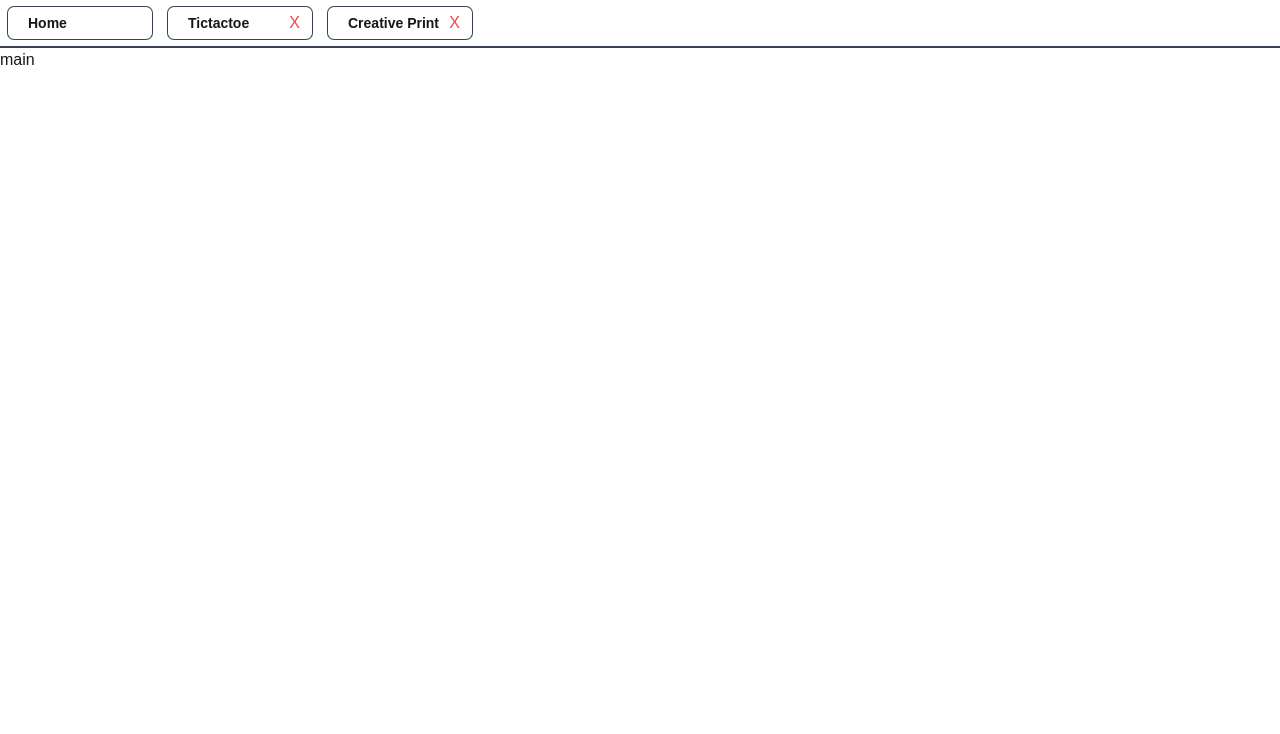
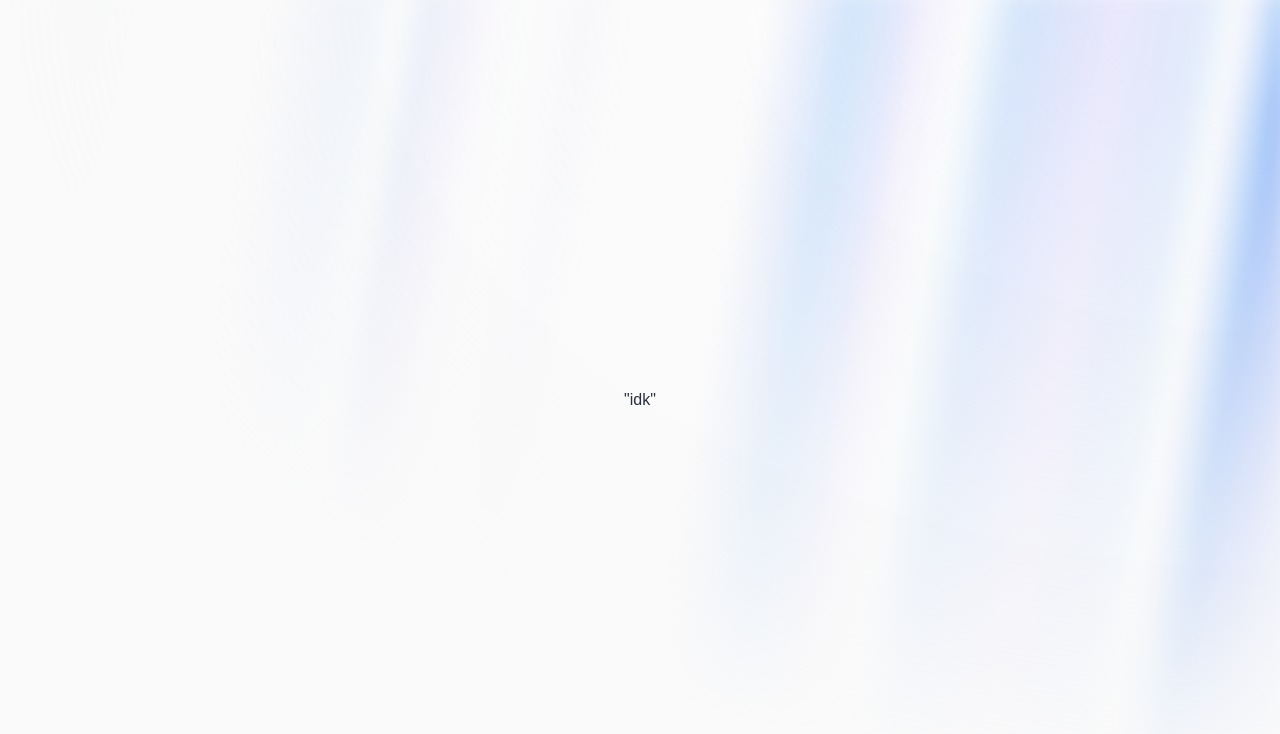
Before and after one commit to tunafysh/tunafysh, a Next.js app: page / in a window 1280 px wide. Shown: the top 734 px of the page. Built offline with nearby package versions, Linux system fonts and the light colour scheme.

Commit message:
Tabs are working now

```diff
--- a/app/globals.css
+++ b/app/globals.css
@@ -2,21 +2,7 @@
 @tailwind components;
 @tailwind utilities;
 
-:root {
-  --background: #ffffff;
-  --foreground: #171717;
-}
-
-@media (prefers-color-scheme: dark) {
-  :root {
-    --background: #0a0a0a;
-    --foreground: #ededed;
-  }
-}
-
 body {
-  color: var(--foreground);
-  background: var(--background);
   font-family: Arial, Helvetica, sans-serif;
 }
 
--- a/app/page.tsx
+++ b/app/page.tsx
@@ -1,14 +1,14 @@
 "use client";
 import Main from "@/components/screens/main";
-import TabBar from "@/components/tabbar";
+import IframeTabs from "@/components/tabbar";
 import { useState } from "react";
 import { PageProps } from "@/components/defs";
-import { TictactoeScreen, CatalystScreen, CreprintScreen } from "@/components/screens/screens";
+import { TictactoeScreen, CreprintScreen } from "@/components/screens/screens";
 
 export default function Home() {
-  const [currentPage, setCurrentPage] = useState(0);
+  const [currentPage] = useState(0);
 
-  const [pages, setPages] = useState<PageProps[]>([{
+  const [pages] = useState<PageProps[]>([{
     title: 'Home',
     status: 'indestructible',
     screen: <Main />,
@@ -23,8 +23,8 @@ export default function Home() {
   }]);
 
   return (
-    <div className="w-full h-screen">
-      <TabBar pages={pages} currentPage={currentPage} setPages={setPages} setCurrentPage={setCurrentPage} />
+    <div className="w-full h-screen overflow-hidden">
+      <IframeTabs />
       {pages[currentPage].screen}
     </div>
   );
--- a/components/screens/main.tsx
+++ b/components/screens/main.tsx
@@ -1,7 +1,11 @@
+import { AuroraBackground } from "../ui/aurorabg";
+
 export default function MainScreen() {
     return (
         <div>
-            <h1>main</h1>
+            <AuroraBackground>
+                "idk"
+            </AuroraBackground>
         </div>
     )
 }
--- a/components/tabbar.tsx
+++ b/components/tabbar.tsx
@@ -1,52 +1,103 @@
 "use client"
-import { motion } from "motion/react";
-import { TabProps, PageProps } from "@/components/defs";
-import { Dispatch, SetStateAction, useEffect } from "react";
-import { removePage } from "./pageactions";
 
-export function Tab({ title, status, onClick, setPages, currentPage, setCurrentPage }: TabProps) {
-    if(status == 'closed'){
-        return(<></>)
-    }
-    else{
-    return (
-
-            <div onClick={onClick} className="w-36 h-8 rounded-md ring-1 ring-gray-700 cursor-pointer flex flex-row items-center pl-5 pr-3 justify-between">
-            <h1 className="h-fit font-semibold text-sm">{title}</h1>
-        {status == 'open'? <div className="select-none flex items-center justify-centerw-8 h-8 text-red-500" onClick={() => {
-            removePage(setPages, currentPage)
-            if (currentPage > 0) {
-                setCurrentPage(currentPage - 1);
-            }
-            }}>X</div>: <></>}
-        </div>
-    )}
+import { motion, AnimatePresence } from "motion/react"
+import { X } from 'lucide-react'
+import { ReactNode, useState } from "react"
+import MainScreen from "@/components/screens/main"
+// eslint-disable-next-line @typescript-eslint/no-unused-vars
+import { CatalystScreen, TictactoeScreen, CreprintScreen } from "@/components/screens/screens"
+/*
+{ id: "2", title: "Catalyst", screen: <CatalystScreen/> },
+  { id: "3", title: "Tictactoe", screen: <TictactoeScreen/> },
+  { id: "4", title: "Creative Print", screen: <CreprintScreen/> },
+*/
+interface Page {
+  id: string
+  title: string
+  screen: ReactNode
 }
 
+const initialPages: Page[] = [
+  { id: "1", title: "Main", screen: <MainScreen /> },
+]
+
 const tabVariants = {
-    "hidden": {
-        transform: "translateY(-100%)",
-    },
-    "visible": {
-        transform: "translateY(0%)",
+  hidden: { opacity: 0, y: -20 },
+  visible: { opacity: 1, y: 0 },
+}
+
+export default function IframeTabs() {
+  const [pages, setPages] = useState<Page[]>(initialPages)
+  const [currentPageId, setCurrentPageId] = useState(pages[0].id)
+
+  // eslint-disable-next-line @typescript-eslint/no-unused-vars
+  const addPage = (page: Page) => {
+    const newPage: Page = {
+      id: page.id,
+      title: page.title,
+      screen: page.screen
+    }
+    setPages([...pages, newPage])
+    setCurrentPageId(newPage.id)
+  }
+
+  const removePage = (id: string) => {
+    const newPages = pages.filter(page => page.id !== id)
+    setPages(newPages)
+    if (currentPageId === id) {
+      setCurrentPageId(newPages[newPages.length - 1]?.id || "")
     }
   }
 
-export default function TabBar({ pages, currentPage, setCurrentPage, setPages }: {pages: PageProps[], currentPage: number, setCurrentPage: Dispatch<SetStateAction<number>>, setPages: Dispatch<SetStateAction<PageProps[]>>}) {
-    useEffect(() => {
-        if(pages.length === 1){
-            setCurrentPage(0)
-        }
-    }, [pages, setCurrentPage]);
   return (
-        <motion.div variants={tabVariants} initial="hidden" animate={pages.length === 1 || pages.filter(page => page.status !== 'closed').length === 1? "hidden" : "visible"} className={`w-full h-12 border-b-2 border-gray-700 flex items-center px-2`} transition={{delay: 0.5}}>
-            {pages.length === 1 || pages.filter(page => page.status !== 'closed').length === 1? <></> : (
-                <div className="flex space-x-2 gap-2">
+    <div className="w-full h-screen flex flex-col bg-gray-900">
+      <AnimatePresence>
+        {pages.length > 1 && (
+          <motion.div
+            variants={tabVariants}
+            initial="hidden"
+            animate="visible"
+            exit="hidden"
+            className="w-full h-12 border-b-2 border-gray-700 flex items-center px-2 select-none"
+            transition={{delay: 0.5}}
+          >
+            <div className="flex space-x-2 gap-2 select-none">
               {pages.map((page) => (
-                        <Tab key={page.title} currentPage={currentPage} setPages={setPages} title={page.title} status={page.status} setCurrentPage={setCurrentPage} onClick={() => setCurrentPage(pages.indexOf(page))} />
+                <motion.div
+                  key={page.id}
+                  onClick={() => setCurrentPageId(page.id)}
+                  className={`relative flex items-center px-4 py-2 rounded-lg cursor-pointer select-none ${
+                    currentPageId === page.id ? 'bg-white hover:bg-white/70 text-black' : 'bg-gray-800 hover:bg-gray-700 text-gray-400'
+                  }`}
+                  layout
+                >
+                  <span className="mr-2">{page.title}</span>
+                  {page.id === "1"? <></>: <button
+                    onClick={(e) => {
+                      e.stopPropagation()
+                      removePage(page.id)
+                    }}
+                    className="p-1 rounded-full hover:bg-red-500 hover:text-white"
+                    aria-label={`Close ${page.title} tab`}
+                  >
+                    <X className="h-4 w-4" />
+                  </button>}
+                </motion.div>
               ))}
             </div>
+          </motion.div>
         )}
-        </motion.div>
-    );
+      </AnimatePresence>
+      <div className="flex-grow relative">
+        {pages.map((page) => (
+          <div
+            key={page.id}
+            className={`absolute inset-0 ${currentPageId === page.id ? "block" : "hidden"}`}
+          >
+            {page.screen}
+          </div>
+        ))}
+      </div>
+    </div>
+  )
 }
--- /dev/null
+++ b/components/ui/aurorabg.tsx
@@ -0,0 +1,54 @@
+"use client";
+import { cn } from "@/lib/utils";
+import React, { ReactNode } from "react";
+
+interface AuroraBackgroundProps extends React.HTMLProps<HTMLDivElement> {
+  children: ReactNode;
+  showRadialGradient?: boolean;
+}
+
+export const AuroraBackground = ({
+  className,
+  children,
+  showRadialGradient = true,
+  ...props
+}: AuroraBackgroundProps) => {
+  return (
+    <main>
+      <div
+        className={cn(
+          "relative flex flex-col  h-[100vh] items-center justify-center bg-zinc-50 dark:bg-zinc-900  text-slate-950 transition-bg",
+          className
+        )}
+        {...props}
+      >
+        <div className="absolute inset-0 overflow-hidden">
+          <div
+            //   I'm sorry but this is what peak developer performance looks like // trigger warning
+            className={cn(
+              `
+            [--white-gradient:repeating-linear-gradient(100deg,var(--white)_0%,var(--white)_7%,var(--transparent)_10%,var(--transparent)_12%,var(--white)_16%)]
+            [--dark-gradient:repeating-linear-gradient(100deg,var(--black)_0%,var(--black)_7%,var(--transparent)_10%,var(--transparent)_12%,var(--black)_16%)]
+            [--aurora:repeating-linear-gradient(100deg,var(--blue-500)_10%,var(--indigo-300)_15%,var(--blue-300)_20%,var(--violet-200)_25%,var(--blue-400)_30%)]
+            [background-image:var(--white-gradient),var(--aurora)]
+            dark:[background-image:var(--dark-gradient),var(--aurora)]
+            [background-size:300%,_200%]
+            [background-position:50%_50%,50%_50%]
+            filter blur-[10px] invert dark:invert-0
+            after:content-[""] after:absolute after:inset-0 after:[background-image:var(--white-gradient),var(--aurora)]
+            after:dark:[background-image:var(--dark-gradient),var(--aurora)]
+            after:[background-size:200%,_100%]
+            after:animate-aurora after:[background-attachment:fixed] after:mix-blend-difference
+            pointer-events-none
+            absolute -inset-[10px] opacity-50 will-change-transform`,
+
+              showRadialGradient &&
+                `[mask-image:radial-gradient(ellipse_at_100%_0%,black_10%,var(--transparent)_70%)]`
+            )}
+          ></div>
+        </div>
+        {children}
+      </div>
+    </main>
+  );
+};
--- a/next.config.mjs
+++ b/next.config.mjs
@@ -1,4 +1,14 @@
 /** @type {import('next').NextConfig} */
-const nextConfig = {};
+const nextConfig = {
+    async redirects() {
+        return [
+            {
+                source: '/github',
+                destination: 'https://github.com',
+                permanent: true,
+            },
+        ];
+    },
+};
 
 export default nextConfig;
--- a/tailwind.config.ts
+++ b/tailwind.config.ts
@@ -1,5 +1,6 @@
 import type { Config } from "tailwindcss";
 
+// eslint-disable-next-line @typescript-eslint/no-unused-vars
 import svgToDataUri from "mini-svg-data-uri";
 
 // eslint-disable-next-line @typescript-eslint/no-unused-vars
@@ -20,6 +21,9 @@ const config: Config = {
   ],
   theme: {
   	extend: {
+		animation: {
+			aurora: "aurora 60s infinite linear",
+		},
   		colors: {
   			background: 'hsl(var(--background))',
   			foreground: 'hsl(var(--foreground))',
@@ -66,40 +70,21 @@ const config: Config = {
   			lg: 'var(--radius)',
   			md: 'calc(var(--radius) - 2px)',
   			sm: 'calc(var(--radius) - 4px)'
-  		}
-  	}
+  		},
+		keyframes: {
+				aurora: {
+				  from: {
+					backgroundPosition: "50% 50%, 50% 50%",
+				  },
+				  to: {
+					backgroundPosition: "350% 50%, 350% 50%",
+				  },
+				},
+		},
+  	},
   },
 
-  plugins: [require("tailwindcss-animate"),
-	addVariablesForColors,
-    function ({ matchUtilities, theme }: {
-	  // eslint-disable-next-line @typescript-eslint/no-explicit-any
-	  matchUtilities: any;
-	  // eslint-disable-next-line @typescript-eslint/no-explicit-any
-	  theme: any;
-	}) {
-      matchUtilities(
-        {
-          "bg-grid": (value: string) => ({
-            backgroundImage: `url("${svgToDataUri(
-              `<svg xmlns="http://www.w3.org/2000/svg" viewBox="0 0 32 32" width="32" height="32" fill="none" stroke="${value}"><path d="M0 .5H31.5V32"/></svg>`
-            )}")`,
-          }),
-          "bg-grid-small": (value: string) => ({
-            backgroundImage: `url("${svgToDataUri(
-              `<svg xmlns="http://www.w3.org/2000/svg" viewBox="0 0 32 32" width="8" height="8" fill="none" stroke="${value}"><path d="M0 .5H31.5V32"/></svg>`
-            )}")`,
-          }),
-          "bg-dot": (value: string) => ({
-            backgroundImage: `url("${svgToDataUri(
-              `<svg xmlns="http://www.w3.org/2000/svg" viewBox="0 0 32 32" width="16" height="16" fill="none"><circle fill="${value}" id="pattern-circle" cx="10" cy="10" r="1.6257413380501518"></circle></svg>`
-            )}")`,
-          }),
-        },
-        { values: flattenColorPalette(theme("backgroundColor")), type: "color" }
-      );
-    },
-],
+  plugins: [addVariablesForColors],
 };
 
 // eslint-disable-next-line @typescript-eslint/no-explicit-any
```
Also changed, not shown: components.json, 1 other file (tests, documents, lock files or other folders). Lines whose indentation alone changed are shown as unchanged.
